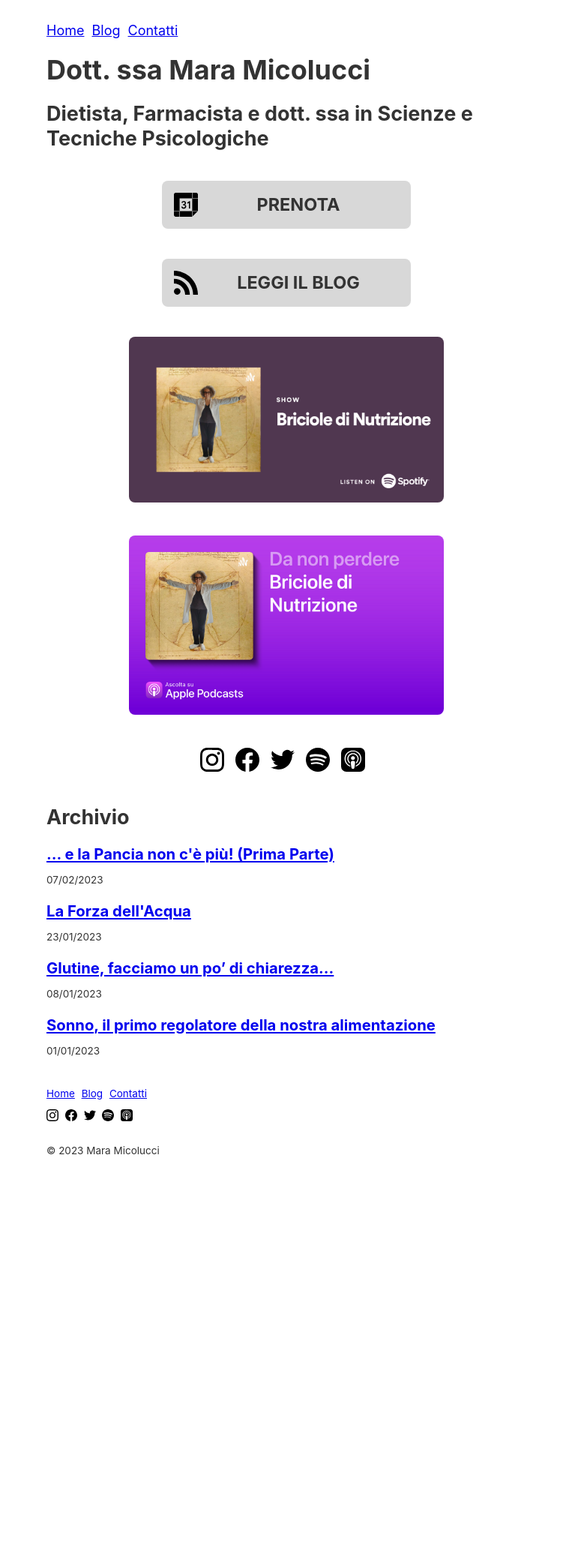
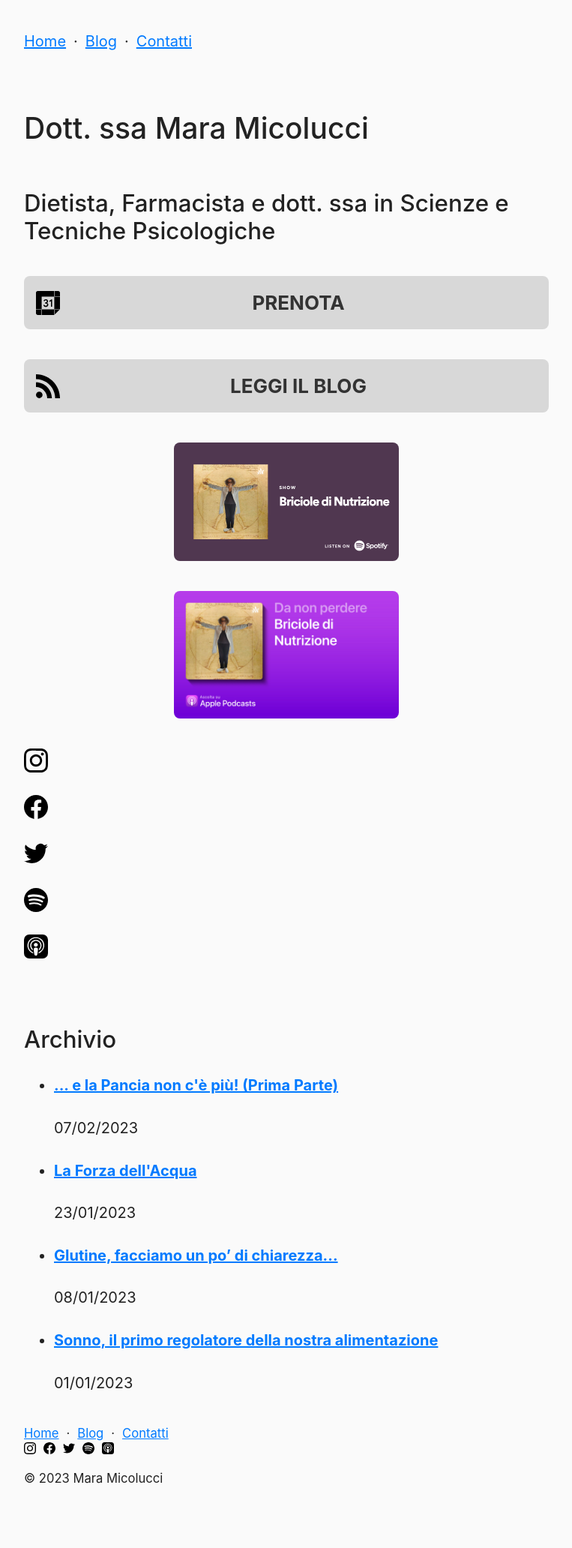
Before and after one commit to curlybracketshq/dietista.it, a Jekyll site: the page built from index.html, in a window 1280 px wide. Shown: the whole page at 75% size, without its empty margins (258-1021 px from the left). Built offline with Jekyll 4.4.1, drawn with Linux system fonts in a browser that asks for light colours; before the commit the page ends 1590 px from its top, so only the background shows below that.

Commit message:
New style
Inspired by https://anthonyhobday.com/sideprojects/saferules/

```diff
--- a/_includes/footer_menu.html
+++ b/_includes/footer_menu.html
@@ -1,31 +1,19 @@
 {% include menu.html %}
 
 <nav class="social">
-  <ul class="unstyled">
-    <li>
   <a class="social_icon" href="https://www.instagram.com/dietista.it/">
     <img src="/images/instagram.svg" alt="Visita Dietista.it su Instagram" />
   </a>
-    </li>
-    <li>
   <a class="social_icon" href="https://www.facebook.com/dietista">
     <img src="/images/facebook.svg" alt="Visita Dietista.it su Facebook" />
   </a>
-    </li>
-    <li>
   <a class="social_icon" href="https://twitter.com/dietista">
     <img src="/images/twitter.svg" alt="Visita Dietista.it su Twitter" />
   </a>
-    </li>
-    <li>
   <a class="social_icon" href="https://open.spotify.com/show/6MhsdZ5sEn8JgpDm9yuL9b?si=dca7b40f66a2491e">
     <img src="/images/spotify.svg" alt="Ascolta il podcast Briciole di Nutrizione su Spotify" />
   </a>
-    </li>
-    <li>
   <a class="social_icon" href="https://podcasts.apple.com/it/podcast/briciole-di-nutrizione/id1662272760">
     <img src="/images/applepodcasts.svg" alt="Ascolta il podcast Briciole di Nutrizione su Apple Podcasts" />
   </a>
-    </li>
-  </ul>
 </nav>
--- a/_includes/menu.html
+++ b/_includes/menu.html
@@ -1,7 +1,7 @@
-<nav class="menu">
-  <ul class="unstyled">
-    <li><a href="{{ '/' | relative_url }}">Home</a></li>
-    <li><a href="{{ '/blog/' | relative_url }}">Blog</a></li>
-    <li><a href="{{ '/contatti/' | relative_url }}">Contatti</a></li>
-  </ul>
+<nav>
+  <a href="{{ '/' | relative_url }}">Home</a>
+  <span>·</span>
+  <a href="{{ '/blog/' | relative_url }}">Blog</a>
+  <span>·</span>
+  <a href="{{ '/contatti/' | relative_url }}">Contatti</a>
 </nav>
--- a/_layouts/default.html
+++ b/_layouts/default.html
@@ -1,27 +1,27 @@
 <!DOCTYPE html>
 <html lang="it">
+
 <head>
   <meta name="viewport" content="width=device-width, initial-scale=1.0">
   <meta charset="utf-8" />
   <title>{{ page.title }}</title>
   <meta name="description" content="{{ page.description }}">
-  <link rel="stylesheet" type="text/css" href="/stylesheets/default.css" />
-  <!--[if IE]>
-    <script src="http://html5shiv.googlecode.com/svn/trunk/html5.js"></script>
-  <![endif]-->
+  <link rel="stylesheet" type="text/css" href="/stylesheets/default_v2.css" />
 </head>
 
 <body>
-  <div id="container">
+  <header>
     {% include menu.html %}
+  </header>
 
-    {{ content }}
+  {{ content }}
 
-    <footer>
-      {% include footer_menu.html %}
+  <footer>
+    {% include footer_menu.html %}
 
-      <p>&copy; {{ site.time | date: '%Y' }} Mara Micolucci</p>
-    </footer>
+    <p>&copy; {{ site.time | date: '%Y' }} Mara Micolucci</p>
+  </footer>
   </div>
 </body>
+
 </html>
--- a/_layouts/post.html
+++ b/_layouts/post.html
@@ -2,14 +2,11 @@
 layout: default
 ---
 
-<article>
-  <header>
 <h1>{{ page.title }}</h1>
 
 <time datetime='{{ page.date | date: "%Y-%m-%d" }}'>
   {{ page.date | date: "%d/%m/%Y" }}
 </time>
-  </header>
 
 {% if page.episode_id %}
 <div class="embed">
@@ -18,4 +15,3 @@ layout: default
 {% endif %}
 
 {{ content }}
-</article>
--- /dev/null
+++ b/stylesheets/default_v2.css
@@ -0,0 +1,235 @@
+:root {
+  --background: #fafafa;
+  --foreground: #222222;
+  --foreground-muted: #2222227f;
+  --container-colour: #f3f4f6;
+  --blue: #007aff;
+  --purple: #bb00ff;
+  --size-small: 0.5rem; /* 10px */
+}
+
+html {
+  font-size: 20px;
+}
+
+* {
+  line-height: 1.5;
+}
+
+body {
+  background-color: var(--background);
+  color: var(--foreground);
+  max-width: 95%;
+  font-family: -apple-system, sans-serif;
+  font-weight: 400;
+  margin: 2rem auto 4rem auto;
+}
+
+img {
+  max-width: 100%;
+  display: block;
+  page-break-after: always;
+}
+
+h1,
+h2,
+h3 {
+  font-weight: 500;
+}
+
+h1 {
+  font-size: 1.953rem;
+  margin: 4rem auto 2rem auto;
+  line-height: 1.1;
+}
+
+h2 {
+  font-size: 1.563rem;
+  margin: 3rem auto 1rem auto;
+  line-height: 1.2;
+}
+
+h3 {
+  font-size: 1.25rem;
+  margin: 2rem auto 1rem auto;
+  line-height: 1.4;
+}
+
+h1+h2,
+h2+h3 {
+  margin-top: 2rem;
+}
+
+p,
+ul,
+ol {
+  margin: 1rem 0;
+}
+
+img,
+blockquote,
+.container {
+  margin: 2rem 0;
+}
+
+a {
+  color: var(--blue);
+}
+
+a:visited {
+  color: var(--purple);
+}
+
+blockquote,
+.container {
+  padding: 1rem;
+  background-color: var(--container-colour);
+}
+
+blockquote>*,
+a>*,
+.two-column-grid>*,
+.flex>* {
+  margin: 0;
+}
+
+blockquote {
+  display: flex;
+  flex-direction: column;
+  gap: 1rem;
+}
+
+blockquote>footer {
+  color: var(--foreground-muted);
+}
+
+blockquote>footer>a {
+  word-break: break-all;
+}
+
+.border {
+  border: 1px solid var(--foreground);
+}
+
+.muted {
+  color: var(--foreground-muted);
+}
+
+.two-column-grid {
+  display: grid;
+  gap: 1rem;
+}
+
+.flex {
+  display: flex;
+  gap: 1rem;
+}
+
+.column {
+  flex-direction: column;
+}
+
+.row {
+  flex-direction: row;
+  align-items: center;
+}
+
+.centred {
+  justify-content: center;
+  align-items: center;
+}
+
+nav {
+  display: flex;
+  flex-direction: row;
+  gap: var(--size-small);
+  flex-wrap: wrap;
+}
+
+footer {
+  margin-top: 2rem;
+  font-size: 0.83rem;
+}
+
+footer nav.social .social_icon img {
+  width: 16px;
+}
+
+/* Start index specific styles */
+
+a.cta {
+  text-decoration: none;
+  background-color: #d8d8d8;
+  color: #333;
+  width: 300px;
+  border-radius: 8px;
+  margin: 40px auto;
+  overflow: hidden;
+  padding: 16px;
+  display: flex;
+  align-items: center;
+}
+
+.cta p {
+  font-size: 130%;
+  text-align: center;
+  text-transform: uppercase;
+  font-weight: bold;
+  padding: 0;
+  margin: 0;
+  flex-grow: 1;
+}
+
+.cta img {
+  flex-grow: 0;
+}
+
+a.podcast_cta {
+  text-decoration: none;
+  display: block;
+  color: #fff;
+  width: 420px;
+  margin: 40px auto;
+}
+
+.podcast_cta img {
+  border-radius: 8px;
+}
+
+a.social_icon {
+  text-decoration: none;
+}
+
+div.social {
+  text-align: center;
+  margin: 40px auto;
+}
+
+div.social .social_icon {
+  margin-right: 10px;
+}
+
+div.social .social_icon img {
+  width: 32px;
+}
+
+/* Start index specific styles */
+
+@media (min-width: 730px) {
+  body {
+    max-width: 700px;
+    -webkit-text-size-adjust: none;
+  }
+
+  .two-column-grid {
+    grid-template-columns: 1fr 1fr;
+  }
+
+  a.cta {
+    width: auto;
+  }
+
+  a.podcast_cta {
+    width: 300px;
+  }
+}
```
Also changed, not shown: _layouts/page.html (+2 -6 lines). Lines whose indentation alone changed are shown as unchanged.
